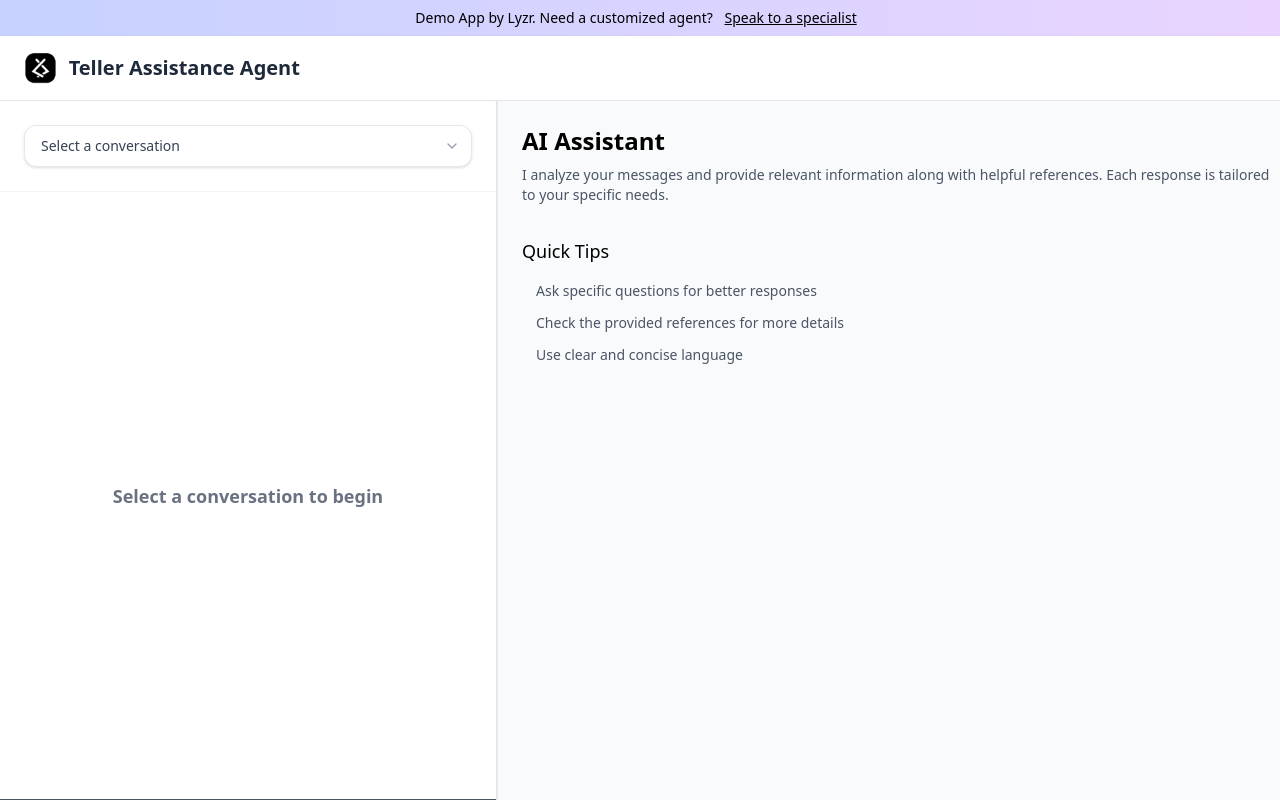
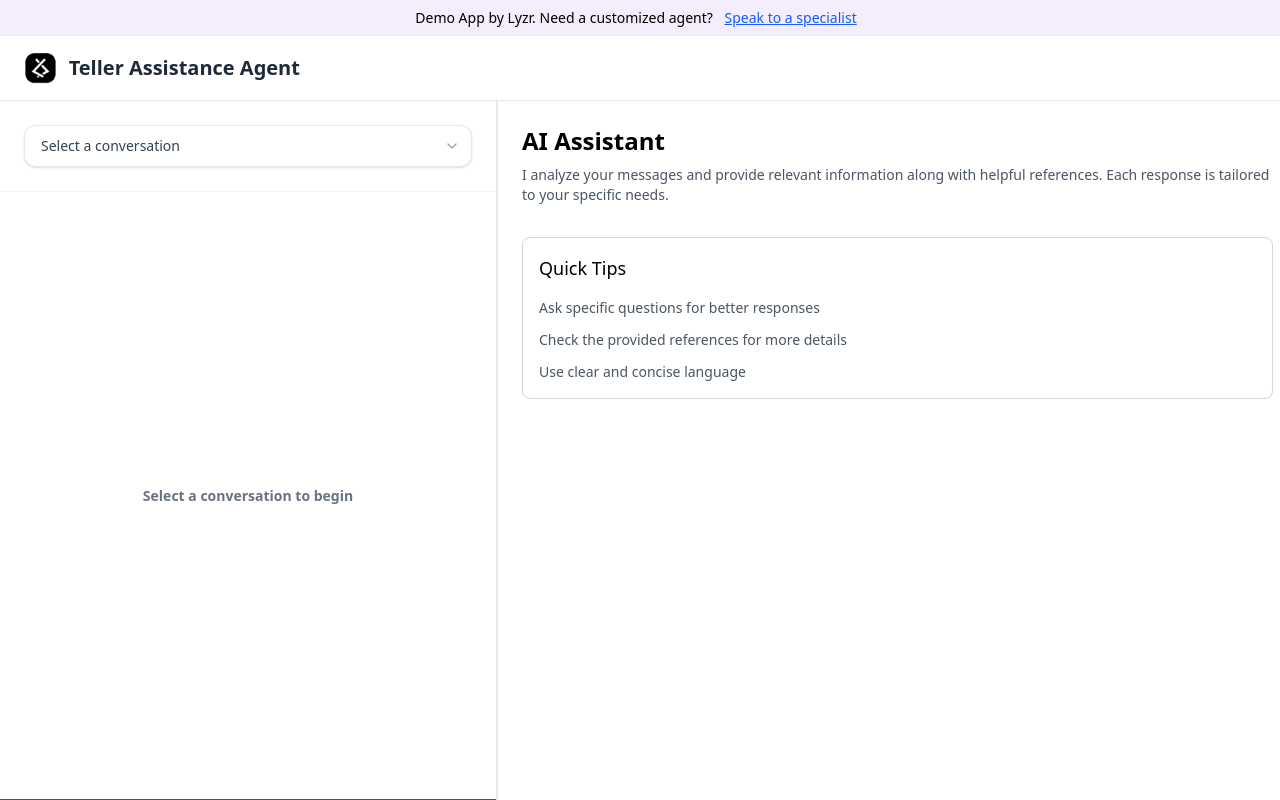
Before and after one commit to pranav-lyzr/Teller-Assistance-Agent, a React (Vite) app: page / in a window 1280 px wide. Built offline with nearby package versions, Linux system fonts and the light colour scheme.

Commit message:
UI fixes

```diff
--- a/src/ChatLayout.tsx
+++ b/src/ChatLayout.tsx
@@ -1414,13 +1414,13 @@ const ChatLayout = () => {
 
   return (
     <div className="flex flex-col h-screen overflow-hidden">
-      <div className="bg-gradient-to-r from-indigo-200 to-purple-200  text-black py-2 text-center text-sm">
+      <div className="bg-[#7b43db18]  text-black py-2 text-center text-sm">
         <span>Demo App by Lyzr. Need a customized agent? </span>
         <a
           href="https://www.lyzr.ai/book-demo/"
           target="_blank"
           rel="noopener noreferrer"
-          className="underline font-medium transition-all duration-200 hover:text-indigo-700 hover:bg-white/30 px-2 py-1 rounded-md"
+          className="underline font-medium transition-all duration-200 hover:text-indigo-700 hover:bg-white/30 px-2 py-1 rounded-md text-blue-600"
         >
           Speak to a specialist
         </a>
@@ -1443,7 +1443,7 @@ const ChatLayout = () => {
 
       <div className="flex flex-1 overflow-hidden">
       <div className="flex-1 flex flex-col relative bg-white/80 backdrop-blur-sm  border-b border-gray-600">
-        <div className="flex justify-between items-center p-6  border-b border-gray-100">
+        <div className="flex justify-between items-center p-6  border-b border-gray-100 bf-gray-50">
           <div className="relative inline-block">
             <select
               className="appearance-none bg-white px-4 py-2.5 pr-10 rounded-xl border border-gray-200
@@ -1472,7 +1472,7 @@ const ChatLayout = () => {
           </div>
         </div>
         {selected ? (
-          <div className="flex-1 overflow-y-auto p-6 space-y-4">
+          <div className="flex-1 overflow-y-auto p-6 space-y-4 bg-gray-50">
             {messages.map((message) => (
               <div key={message.id} className="animate-fade-in">
                 <MessageBubble
@@ -1484,17 +1484,17 @@ const ChatLayout = () => {
             ))}
           </div>
         ) : (
-          <div className="flex-1 flex items-center justify-center text-gray-500 text-lg font-semibold">
+          <div className="flex-1 flex items-center justify-center text-gray-500 text-sm font-semibold">
             Select a conversation to begin
           </div>
         )}
-        {selected && (
-          <div className="border-t border-gray-100 bg-white/50 backdrop-blur-sm">
+        {/* {selected && (
+          <div className="border-t border-gray-100 bg-white/50 backdrop-blur-sm h-16">
             <div className="mx-auto w-full">
               <ChatInput onSendMessage={handleSendMessage} />
             </div>
           </div>
-        )}
+        )} */}
       </div>
       <div className="bg-gray-50 border-l border-gray-200">
         {loading ? (
--- a/src/MessageBubble.tsx
+++ b/src/MessageBubble.tsx
@@ -11,10 +11,10 @@ const MessageBubble: React.FC<MessageBubbleProps> = ({ isAI, message, timestamp
       <div className={`flex items-start max-w-[85%] ${isAI ? 'flex-row' : 'flex-row-reverse'}`}>
         <div className={`flex-shrink-0 ${isAI ? 'mr-3' : 'ml-3'}`}>
           <div className={`w-10 h-10 rounded-full flex items-center justify-center ${
-            isAI ? 'bg-purple-600' : 'bg-gray-200'
+            isAI ? 'bg-[#7b43db18]' : 'bg-white'
           }`}>
             {isAI ? (
-              <MessageCircle className="w-5 h-5 text-white" />
+              <MessageCircle className="w-5 h-5 text-black" />
             ) : (
               <User className="w-5 h-5 text-gray-600" />
             )}
@@ -25,7 +25,7 @@ const MessageBubble: React.FC<MessageBubbleProps> = ({ isAI, message, timestamp
           <div className={`rounded-2xl px-4 py-2.5 shadow-sm ${
             isAI
               ? 'bg-white border border-gray-200 text-gray-800'
-              : 'bg-purple-600 text-white'
+              : 'bg-[#7b43db18] text-black'
           }`}>
             <p className="text-sm leading-relaxed whitespace-pre-wrap break-words">{message}</p>
           </div>
--- a/src/Sidebar.tsx
+++ b/src/Sidebar.tsx
@@ -45,19 +45,20 @@ const DocumentCard = ({
   url: string;
 }) => {
   return (
-    <div className="p-4 bg-gradient-to-r from-indigo-200 to-purple-200 rounded-lg border border-gray-100 hover:shadow-md transition-all duration-200">
+    <div className="p-4 bg-gray-50 rounded-lg border border-gray-100 hover:shadow-md transition-all duration-200">
       <div className="flex items-start justify-between mb-2">
-        <div className="flex items-start gap-3">
+
+      </div>
+
+      {/* Answer Section */}
+      <p className="text-sm text-gray-700 mt-2 mb-2">{answer}</p>
+      <div className="flex items-start gap-2">
           <FileText className="w-5 h-5 text-gray-400 mt-1" />
           <div>
             <h3 className="font-medium text-gray-900 mb-1">{title}</h3>
           </div>
         </div>
-        <Badge priority={priority} />
-      </div>
 
-      {/* Answer Section */}
-      <p className="text-sm text-gray-700 mt-2">{answer}</p>
       <div className="flex items-center gap-2">
         <span className="text-xs text-gray-500">{type}</span>
       </div>
@@ -66,7 +67,7 @@ const DocumentCard = ({
         href={url}
         target="_blank"
         rel="noopener noreferrer"
-        className="text-sm text-blue-600 hover:text-blue-800 hover:underline mt-2 inline-block"
+        className="text-sm text-blue-600 hover:text-blue-800 hover:underline mt-3 inline-block"
       >
         View Document ↗
       </a>
@@ -84,7 +85,7 @@ export const Sidebar = ({ data }: SidebarProps) => {
     : [];
 
   return (
-    <div className="w-200 border-l border-gray-200 bg-gray-50 h-screen overflow-y-auto">
+    <div className="w-200 border-l border-gray-200 bg-white h-screen overflow-y-auto">
       <div className="p-6">
 
 
@@ -116,19 +117,19 @@ export const Sidebar = ({ data }: SidebarProps) => {
             </p>
           </div>
 
-            <div>
+            <div className="border border-gray-300 p-4 rounded-lg bg-white">
               <h2 className="text-lg font-medium mb-4">Quick Tips</h2>
               <ul className="space-y-3">
                 <li className="flex items-start">
-                  <span className="w-1.5 h-1.5 bg-chat-accent rounded-full mt-2 mr-2"></span>
+                  {/* <span className="w-1.5 h-1.5 bg-chat-accent rounded-full mt-2 mr-2"></span> */}
                   <span className="text-gray-600 text-sm">Ask specific questions for better responses</span>
                 </li>
                 <li className="flex items-start">
-                  <span className="w-1.5 h-1.5 bg-chat-accent rounded-full mt-2 mr-2"></span>
+                  {/* <span className="w-1.5 h-1.5 bg-chat-accent rounded-full mt-2 mr-2"></span> */}
                   <span className="text-gray-600 text-sm">Check the provided references for more details</span>
                 </li>
                 <li className="flex items-start">
-                  <span className="w-1.5 h-1.5 bg-chat-accent rounded-full mt-2 mr-2"></span>
+                  {/* <span className="w-1.5 h-1.5 bg-chat-accent rounded-full mt-2 mr-2"></span> */}
                   <span className="text-gray-600 text-sm">Use clear and concise language</span>
                 </li>
               </ul>
```
